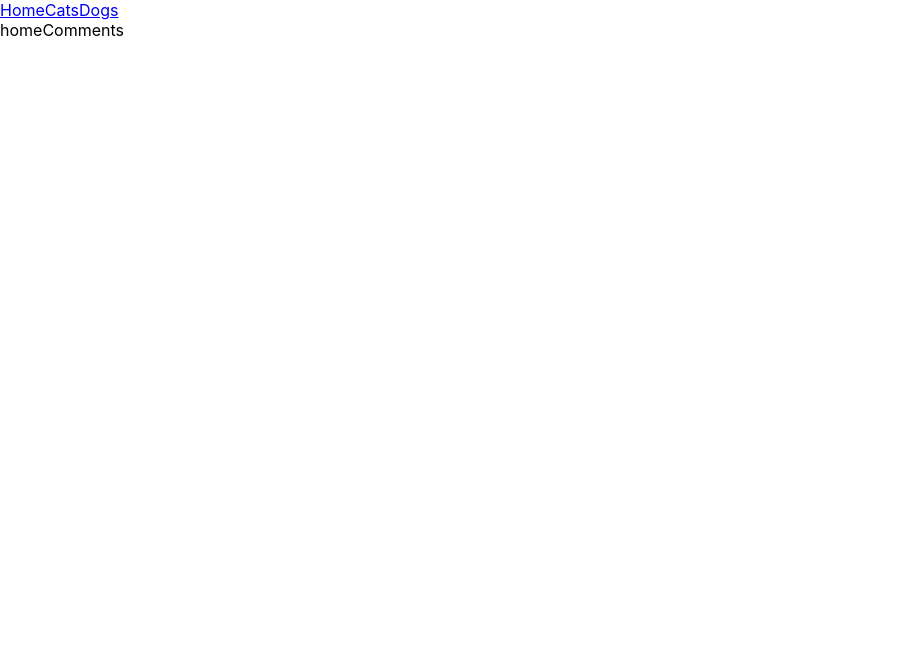
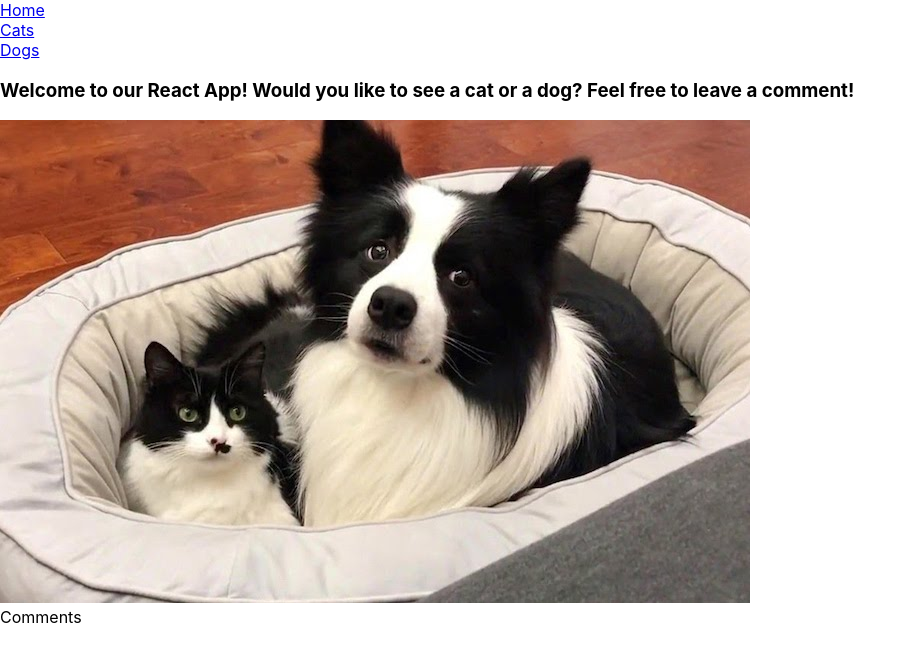
Before and after one commit to AnthonyJordan/cat-dog-thing, a React (Create React App) app: page / in a window 1280 px wide. Shown: the top 662 px of the page, without its empty margins (0-916 px from the left). Built offline with nearby package versions, Linux system fonts and the light colour scheme.

Commit message:
finished home component

```diff
--- a/src/App.js
+++ b/src/App.js
@@ -3,15 +3,16 @@ import React from "react";
 import {Route, Switch} from "react-router-dom";
 import NavBar from './components/NavBar';
 import CatDisplay from './components/CatDisplay';
+import Home from './components/Home';
 
 
 function App() {
   return (
     <div>
-      <NavBar></NavBar>
+      <NavBar />
       <Switch>
         <Route exact path="/">
-          home
+          <Home />
         </Route>
         <Route exact path="/cats">
           <CatDisplay />
@@ -20,7 +21,6 @@ function App() {
           Dogs
         </Route>
       </Switch>
-
       Comments
     </div>
   );
--- a/src/components/CatDisplay.js
+++ b/src/components/CatDisplay.js
@@ -2,13 +2,13 @@ import {useState, useEffect} from "react";
 
 function CatDisplay(){
     const [catImage, setCatImage]= useState("")
-    let animeQuote={}
+    const [animeQuote, setAnimeQuote] =useState({})
     useEffect(()=>fetchData(),[])
 
     function fetchData(){
         fetch('https://animechan.vercel.app/api/random')
         .then(response => response.json())
-        .then(quote => animeQuote = quote)
+        .then(quote => setAnimeQuote(quote))
         fetch("https://cataas.com/cat?json=true").then(r=>r.json()).then(cat => setCatImage(`https://cataas.com${cat.url}`))
     }
     return(
--- /dev/null
+++ b/src/components/Home.js
@@ -0,0 +1,13 @@
+import React from "react";
+import catDogImage from "../cat-and-dog.jpg"
+
+function Home(){
+    return(
+        <div>
+            <h3>Welcome to our React App! Would you like to see a cat or a dog? Feel free to leave a comment!</h3>
+            <img src={catDogImage} alt="cat and dog"></img>
+        </div>
+    )
+}
+
+export default Home
--- a/src/components/NavBar.js
+++ b/src/components/NavBar.js
@@ -5,9 +5,15 @@ function NavBar(){
     return (
 
         <div>
-            <NavLink exact to="/">Home</NavLink>
-            <NavLink exact to="/cats">Cats</NavLink>
-            <NavLink exact to="/dogs">Dogs</NavLink>
+            <div>
+                <NavLink exact to="/">Home</NavLink>
+            </div>
+            <div>
+                <NavLink exact to="/cats">Cats</NavLink>
+            </div>
+            <div>
+                <NavLink exact to="/dogs">Dogs</NavLink>
+            </div>
         </div>
     )
 
```
Also changed, not shown: src/cat-and-dog.jpg (added).
